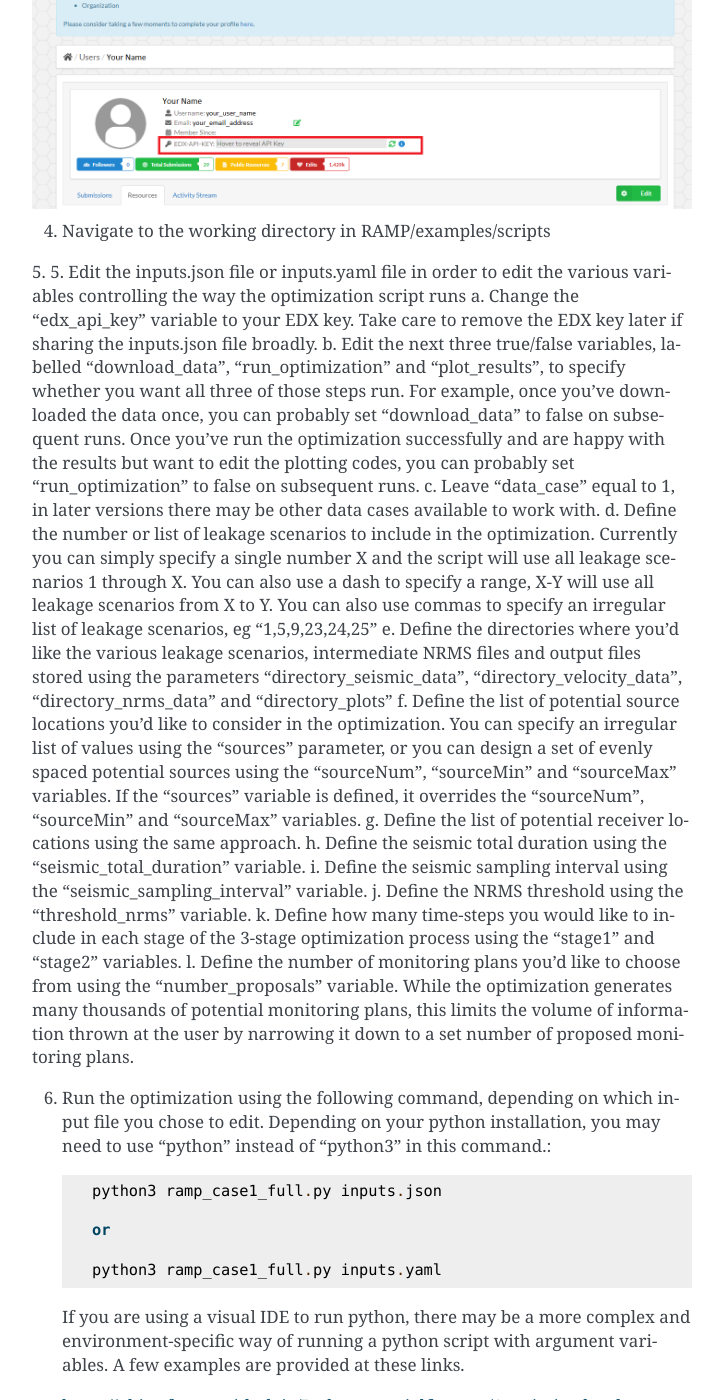
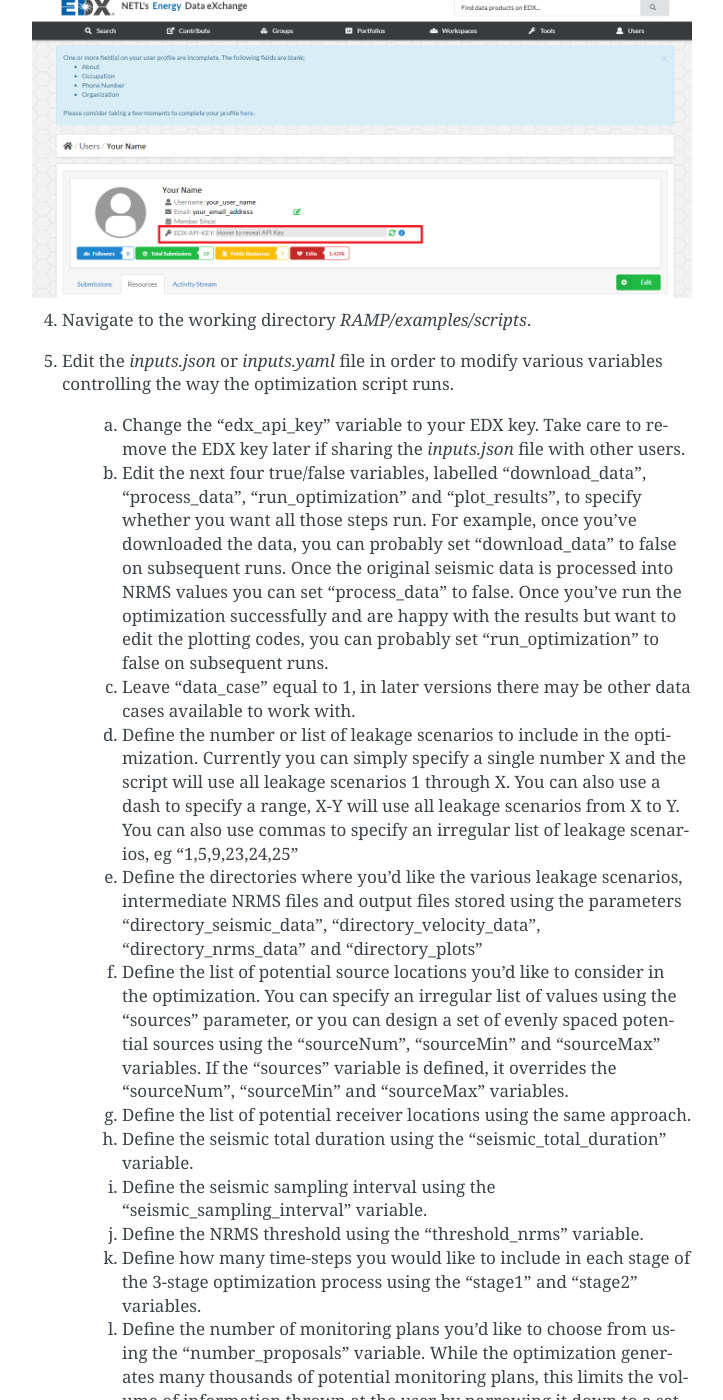
Before and after one commit to ShaparakSalek/RAMP, a Sphinx documentation site: the page built from documentation/use_cases/source/use_case1.rst, in a window 1280 px wide and 1400 px high, scrolled down 2287 px. Shown: the whole window, without its empty margins (388-1111 px from the left). Built offline with Sphinx 7.4.7, drawn with Linux system fonts in a browser that asks for light colours; some of the changed text lies outside the part shown.

Commit message:
Combined installation guidance for use cases 1 and 2.

```diff
--- a/documentation/use_cases/source/index.rst
+++ b/documentation/use_cases/source/index.rst
@@ -8,6 +8,8 @@
 
 .. include:: use_case1.rst
 
+.. include:: use_case2.rst
+
 ##################
 Indices and tables
 ##################
--- a/documentation/use_cases/source/use_case1.rst
+++ b/documentation/use_cases/source/use_case1.rst
@@ -16,7 +16,7 @@
 
 1. Download a copy of RAMP using one of the following methods
 
-    * In the command line, enter::
+    * In the command line, enter ::
 
         git clone https://gitlab.com/NRAP/RAMP.git RAMP
 
@@ -59,6 +59,10 @@
 
     	conda install --file RAMP/examples/scripts/requirements.txt
 
+      As an alternative, users of Windows OS can follow the instructions
+      provided in the file *installation_instructions_Windows.txt*
+      in the folder *installation/windows*.
+
 3. Use your EDX credentials to login at https://edx.netl.doe.gov/user/login,
    then find your EDX key by clicking on your name in the upper right, then
    copy your EDX key from the field labelled EDX-API-KEY. Note that this key
@@ -74,37 +78,84 @@
    :align: center
    :alt: EDX Key
 
-4. Navigate to the working directory in RAMP/examples/scripts
+4. Navigate to the working directory *RAMP/examples/scripts*.
 
-5. 5.	Edit the inputs.json file or inputs.yaml file in order to edit the various variables controlling the way the optimization script runs
-a.	Change the “edx_api_key” variable to your EDX key. Take care to remove the EDX key later if sharing the inputs.json file broadly.
-b.	Edit the next three true/false variables, labelled “download_data”, “run_optimization” and “plot_results”, to specify whether you want all three of those steps run. For example, once you’ve downloaded the data once, you can probably set “download_data” to false on subsequent runs. Once you’ve run the optimization successfully and are happy with the results but want to edit the plotting codes, you can probably set “run_optimization” to false on subsequent runs.
-c.	Leave “data_case” equal to 1, in later versions there may be other data cases available to work with.
-d.	Define the number or list of leakage scenarios to include in the optimization. Currently you can simply specify a single number X and the script will use all leakage scenarios 1 through X. You can also use a dash to specify a range, X-Y will use all leakage scenarios from X to Y. You can also use commas to specify an irregular list of leakage scenarios, eg  “1,5,9,23,24,25”
-e.	Define the directories where you’d like the various leakage scenarios, intermediate NRMS files and output files stored using the parameters “directory_seismic_data”, “directory_velocity_data”, “directory_nrms_data” and “directory_plots”
-f.	Define the list of potential source locations you’d like to consider in the optimization. You can specify an irregular list of values using the “sources” parameter, or you can design a set of evenly spaced potential sources using the “sourceNum”, “sourceMin” and “sourceMax” variables. If the “sources” variable is defined, it overrides the “sourceNum”, “sourceMin” and “sourceMax” variables.
-g.	Define the list of potential receiver locations using the same approach.
-h.	Define the seismic total duration using the “seismic_total_duration” variable.
-i.	Define the seismic sampling interval using the “seismic_sampling_interval” variable.
-j.	Define the NRMS threshold using the “threshold_nrms” variable.
-k.	Define how many time-steps you would like to include in each stage of the 3-stage optimization process using the “stage1” and “stage2” variables.
-l.	Define the number of monitoring plans you’d like to choose from using the “number_proposals” variable. While the optimization generates many thousands of potential monitoring plans, this limits the volume of information thrown at the user by narrowing it down to a set number of proposed monitoring plans.
+5. Edit the *inputs.json* or *inputs.yaml* file in order to modify
+   various variables controlling the way the optimization script runs.
 
+    a.	Change the “edx_api_key” variable to your EDX key. Take care to remove
+        the EDX key later if sharing the *inputs.json* file with other users.
 
-6. Run the optimization using the following command, depending on which input file you chose to edit. Depending on your python installation, you may need to use "python" instead of "python3" in this command.::
+    b.	Edit the next four true/false variables, labelled “download_data”,
+        “process_data”, “run_optimization” and “plot_results”, to specify
+        whether you want all those steps run. For example, once you've downloaded the data,
+        you can probably set “download_data” to false on subsequent runs.
+        Once the original seismic data is processed into NRMS values you can set
+        "process_data" to false. Once you've run the optimization successfully
+        and are happy with the results but want to edit the plotting codes,
+        you can probably set “run_optimization” to false on subsequent runs.
+
+    c.	Leave “data_case” equal to 1, in later versions there may be other
+        data cases available to work with.
+
+    d.	Define the number or list of leakage scenarios to include
+        in the optimization. Currently you can simply specify a single number X
+        and the script will use all leakage scenarios 1 through X. You can also
+        use a dash to specify a range, X-Y will use all leakage scenarios
+        from X to Y. You can also use commas to specify an irregular list
+        of leakage scenarios, eg  “1,5,9,23,24,25”
+
+    e.	Define the directories where you'd like the various leakage scenarios,
+        intermediate NRMS files and output files stored using the parameters
+        “directory_seismic_data”, “directory_velocity_data”,
+        “directory_nrms_data” and “directory_plots”
+
+    f.	Define the list of potential source locations you'd like to consider
+        in the optimization. You can specify an irregular list of values
+        using the “sources” parameter, or you can design a set of evenly
+        spaced potential sources using the “sourceNum”, “sourceMin” and
+        “sourceMax” variables. If the “sources” variable is defined,
+        it overrides the “sourceNum”, “sourceMin” and “sourceMax” variables.
+
+    g.	Define the list of potential receiver locations using the same approach.
+
+    h.	Define the seismic total duration using the “seismic_total_duration” variable.
+
+    i.	Define the seismic sampling interval using
+        the “seismic_sampling_interval” variable.
+
+    j.	Define the NRMS threshold using the “threshold_nrms” variable.
+
+    k.	Define how many time-steps you would like to include in each stage
+        of the 3-stage optimization process using the “stage1”
+        and “stage2” variables.
+
+    l.	Define the number of monitoring plans you'd like to choose
+        from using the “number_proposals” variable. While the optimization
+        generates many thousands of potential monitoring plans, this limits
+        the volume of information thrown at the user by narrowing it down
+        to a set number of proposed monitoring plans.
+
+6. Run the optimization using the following command, depending on which
+   input file you chose to edit. Depending on your python installation,
+   you may need to use "python" instead of "python3" in this command::
 
     python3 ramp_case1_full.py inputs.json
 
-    or
+   or ::
 
     python3 ramp_case1_full.py inputs.yaml
 
-   If you are using a visual IDE to run python, there may be a more complex and environment-specific way of running a python script with argument variables. A few examples are provided at these links.
+   If you are using a visual IDE (e.g., Spyder or PyCharm) to run python,
+   there may be a more complex and environment-specific way of running
+   a python script with argument variables. A few examples are provided at these links:
 
-   https://qbi-software.github.io/Python-tutorial/lessons/1-scripting.html
-   https://www.jetbrains.com/help/pycharm/run-debug-configuration-python.html
+    https://qbi-software.github.io/Python-tutorial/lessons/1-scripting.html
 
-   If you get the following error, it likely means that something is wrong with your EDX key::
+    https://www.jetbrains.com/help/pycharm/run-debug-configuration-python.html
+
+   If you get the following error, it likely means that something
+   is wrong with your EDX key::
 
        Traceback (most recent call last):
        File "C:\development\RAMP\examples\scripts\ramp_case1_full.py", line 214, in <module>
@@ -120,6 +171,17 @@
    :align: center
    :alt: Error Messages #2
 
-The base output file is exported in JSON, YAML and binary formats, and includes all monitoring plans ever constructed by the algorithm, which can be unwieldly. Therefore a summary output file is also generated which only includes a limited number of the best monitoring plans. The user can define how many monitoring plans in the inputs file (suggested 3-5 options).
+The base output file is exported in JSON, YAML and binary formats, and
+includes all monitoring plans ever constructed by the algorithm, which
+can be unwieldly. Therefore a summary output file is also generated
+which only includes a limited number of the best monitoring plans.
+The user can define how many monitoring plans in the inputs file
+(suggested 3-5 options).
 
-The summary output file includes the list of only the seismic arrays included in the monitoring plans, where each seismic array specifies the number of receivers, locations of the receivers, and location of the source. The list of monitoring plans are labelled and organized into 3 stages, with the monitoring plans for each stage including the arrays and deployment times, the number of leakage scenarios detected, the list of particular scenarios detected, and the average time to detection.
+The summary output file includes the list of only the seismic arrays
+included in the monitoring plans, where each seismic array specifies
+the number of receivers, locations of the receivers, and location
+of the source. The list of monitoring plans are labelled and organized
+into 3 stages, with the monitoring plans for each stage including
+the arrays and deployment times, the number of leakage scenarios detected,
+the list of particular scenarios detected, and the average time to detection.
--- a/requirements.txt
+++ b/requirements.txt
@@ -23,3 +23,4 @@
 threadpoolctl==3.2.0
 tzdata==2023.3
 urllib3==2.0.7
+obspy==1.4.0
```
Also changed, not shown: documentation/use_cases/source/use_case2.rst (added, +157 -0 lines), documentation/use_cases/source/images/uc2/fig_output_example.png (added), 7 other files.
